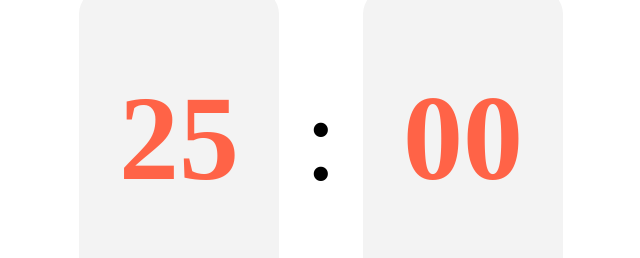
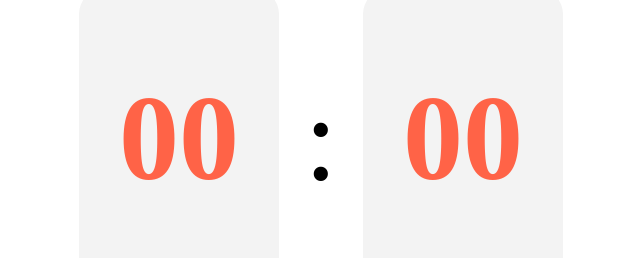
Before and after one commit to MARUNGs/react-clock, a React (Create React App) app: page / in a window 1280 px wide. Shown: the part 355-613 px from the top of the page, without its empty margins (319-959 px from the left). Built offline with nearby package versions, Linux system fonts and the light colour scheme.

Commit message:
round, goal 카운트 기능

```diff
--- a/src/atoms.ts
+++ b/src/atoms.ts
@@ -1,13 +1,34 @@
 import { atom, selector } from "recoil";
 
-export const hourState = atom<number>({
+const hourState = atom<number>({
   key: "hour",
-  default: 25,
+  default: 0,
 });
 
-export const minuteState = atom<number>({
+const minuteState = atom<number>({
   key: "minute",
   default: 0,
+});
+
+interface IPoint {
+  current: number;
+  target: number;
+}
+
+const roundPoint = atom<IPoint>({
+  key: "rountPoint",
+  default: {
+    current: 0,
+    target: 4,
+  },
+});
+
+const goalPoint = atom<IPoint>({
+  key: "goalPoint",
+  default: {
+    current: 0,
+    target: 12,
+  },
 });
 
 export const hourSelector = selector<number>({
@@ -23,11 +44,22 @@ export const hourSelector = selector<number>({
 
 export const minuteSelector = selector<number>({
   key: "minuteSelector",
-  get: ({ get }) => {
-    const minute = get(minuteState);
-    return minute;
-  },
-  set: ({ set }, newMinute) => {
-    set(minuteState, newMinute);
+  get: ({ get }) => get(minuteState),
+  set: ({ set }, newMinute) => set(minuteState, newMinute),
+});
+
+export const roundSelector = selector<IPoint>({
+  key: "roundSelector",
+  get: ({ get }) => get(roundPoint),
+  set: ({ set }, info) => {
+    set(roundPoint, info);
   },
 });
+
+export const goalSelector = selector<IPoint>({
+  key: "goalSelector",
+  get: ({ get }) => get(goalPoint),
+  set: ({ set }, info) => {
+    set(goalPoint, info);
+  },
+});
--- a/src/screens/Pomodoro.tsx
+++ b/src/screens/Pomodoro.tsx
@@ -2,7 +2,12 @@ import styled from "styled-components";
 import { motion } from "framer-motion";
 import { useEffect, useState } from "react";
 import { useRecoilState } from "recoil";
-import { hourSelector, minuteSelector } from "../atoms";
+import {
+  goalSelector,
+  hourSelector,
+  minuteSelector,
+  roundSelector,
+} from "../atoms";
 
 // styled + motion
 const Title = styled.h1`
@@ -72,7 +77,8 @@ const BtnWrapper = styled.div`
   display: flex;
   justify-content: center;
   align-items: center;
-  margin: 5% 5% auto;
+  margin-top: 5%;
+  margin-bottom: 10%;
 `;
 
 const Btn = styled(motion.button)`
@@ -86,6 +92,19 @@ const Btn = styled(motion.button)`
 const SvgButton = styled.svg`
   width: 50px;
   height: 50px;
+`;
+
+const BottomWrapper = styled.div`
+  display: flex;
+  justify-content: center;
+  align-items: center;
+  gap: 8%;
+
+  span {
+    font-size: 20px;
+    font-weight: 700;
+    color: rgba(255, 255, 255, 0.7);
+  }
 `;
 
 // animation -----
@@ -103,42 +122,56 @@ function Pomodoro() {
   const [playFlag, setPlayFlag] = useState(false);
   const [hour, setHour] = useRecoilState(hourSelector);
   const [minute, setMinute] = useRecoilState(minuteSelector);
+  const [roundInfo, setRoundInfo] = useRecoilState(roundSelector);
+  const [goalInfo, setGoalInfo] = useRecoilState(goalSelector);
 
   // 버튼을 클릭하면 play 아이콘이 바뀌어야 한다.
   // 그리고 1초 뒤에 59초가 되어야 한다.
-  const onChangePlayIcon = () => {
-    let flag = !playFlag;
-    setPlayFlag(flag);
+  const onChangePlayIcon = () => setPlayFlag((flag) => !flag);
 
-    // 0초일 경우엔 60 - 1 을 수행하도록 한다.
-    flag && Timer();
+  // 시, 분이 00:00 이면 roundPoint + 1가 기본적으로 계산된다.
+  // round가 4/4라면, 0/4로 되돌리고, goalPoint + 1를 계산한다.
+  const plusRoundAndGoal = () => {
+    if (!(hour === 0 && minute === 0)) return;
+
+    const { current, target } = roundInfo;
+
+    // 이 함수를 실행한 것 자체가 +1를 하기 위함.
+    setRoundInfo({ current: current + 1, target });
+
+    // 만약 round를 모두 채웠다면
+    if (current / target === 1) {
+      // 리셋시키고
+      setRoundInfo({ current: 0, target });
+      // goalPoint를 추가한다.
+      setGoalInfo({ current: goalInfo.current + 1, target: goalInfo.target });
+    }
   };
 
-  function Timer() {
-    setTimeout(() => {
-      // 분
-      minute !== 0 ? setMinute(minute - 1) : setMinute(59);
-      // 시
-      hour !== 0 && minute === 0 && setHour(hour - 1);
-    }, 1000);
-  }
+  // 타이머 기능: 분, 시 계산
+  useEffect(() => {
+    // playFlag값이 true일때만 수행해야 한다.
+    if (playFlag) {
+      const timer = setTimeout(() => {
+        // 분
+        minute !== 0 ? setMinute(minute - 1) : setMinute(3);
+        // 시
+        hour !== 0 && minute === 0 && setHour(hour - 1);
+      }, 1000);
 
-  // 최초 한번은 실행되는데, play가 되어야지만 수행되어야 한다.
-  useEffect(() => {
-    if (playFlag) {
-      // 1초동안 수행해야 함.
-      setTimeout(() => {
-        Timer();
-      }, 1000);
+      plusRoundAndGoal();
+
+      // 타이머 정리
+      return () => clearTimeout(timer);
     }
-  }, [minute]);
+  }, [playFlag, hour, minute, setHour, setMinute]);
 
   return (
     <>
       <Title>Pomodoro</Title>
       <Wrapper>
         <Hour>
-          <span>{hour}</span>
+          <span>{hour < 10 ? "0" + hour : hour}</span>
         </Hour>
         <Division>
           <span>:</span>
@@ -174,6 +207,15 @@ function Pomodoro() {
           )}
         </Btn>
       </BtnWrapper>
+
+      <BottomWrapper>
+        <span>
+          ROUND: {roundInfo.current} / {roundInfo.target} <br />
+        </span>
+        <span>
+          GOAL: {goalInfo.current} / {goalInfo.target}
+        </span>
+      </BottomWrapper>
     </>
   );
 }
```
